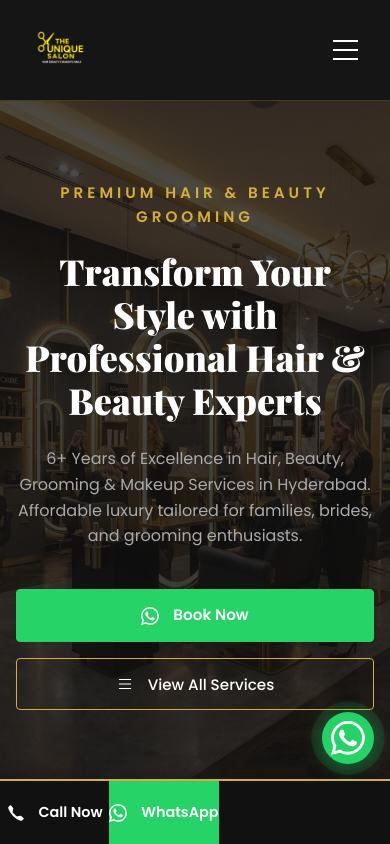
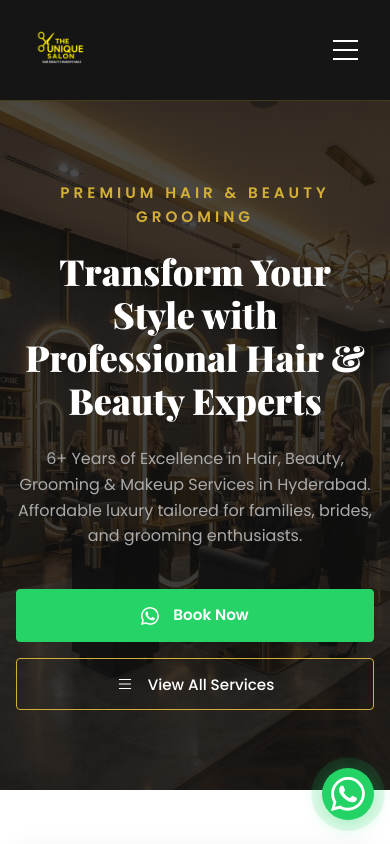
Before and after one commit to gouravboga12-rgb/Unique-Saloon, a React (Vite) app: page / in a window 390 px wide. Shown: the top 844 px of the page. Built offline with nearby package versions, Linux system fonts and the light colour scheme; a web font is replaced by a local one.

Commit message:
remove: mobile/tablet sticky bottom CTA bar (Call Now + WhatsApp)

```diff
--- a/src/index.css
+++ b/src/index.css
@@ -1647,18 +1647,9 @@ textarea.form-control {
   }
 }
 
-/* Mobile Sticky Bottom CTA Bar */
+/* Mobile Sticky Bottom CTA Bar - hidden on all devices */
 .mobile-sticky-cta {
-  display: none;
-  position: fixed;
-  bottom: 0;
-  left: 0;
-  width: 100%;
-  height: 65px;
-  background-color: var(--dark-charcoal);
-  border-top: 2.5px solid var(--primary-gold);
-  z-index: 9998;
-  box-shadow: 0 -4px 15px rgba(0, 0, 0, 0.15);
+  display: none !important;
 }
 
 .mobile-cta-grid {
@@ -1963,20 +1954,9 @@ textarea.form-control {
     text-align: center;
   }
 
-  /* Add padding at bottom so last content isn't hidden behind sticky CTA bar */
-  main {
-    padding-bottom: 65px;
-  }
-
-  /* Show mobile sticky CTA bar on mobile */
-  .mobile-sticky-cta {
-    display: flex;
-    align-items: center;
-  }
-
-  /* Floating WhatsApp: sit above the 65px sticky CTA bar + extra gap */
+  /* Floating WhatsApp on mobile */
   .floating-whatsapp {
-    bottom: 80px;
+    bottom: 24px;
     right: 16px;
     width: 52px;
     height: 52px;
```
